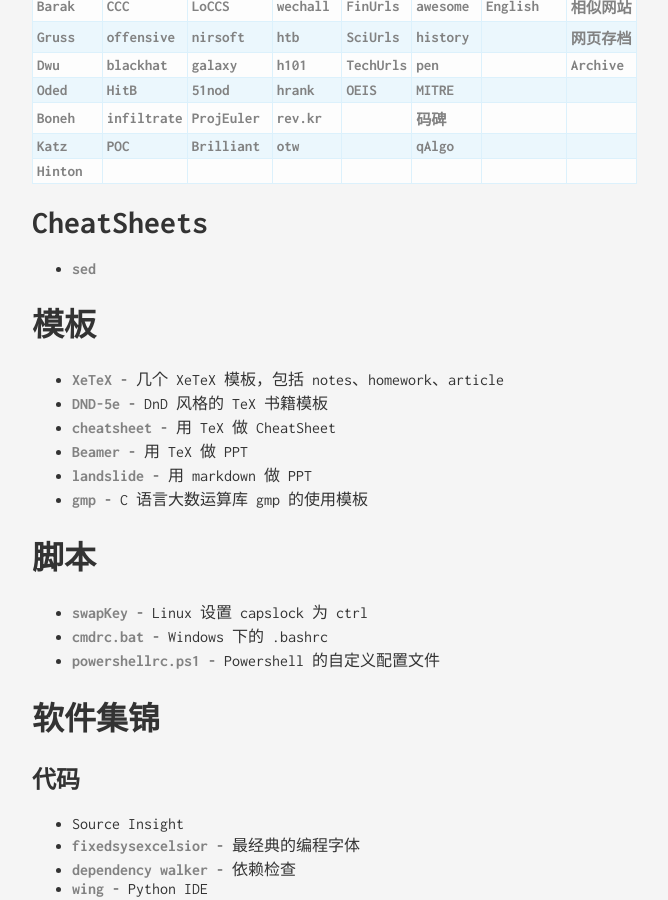
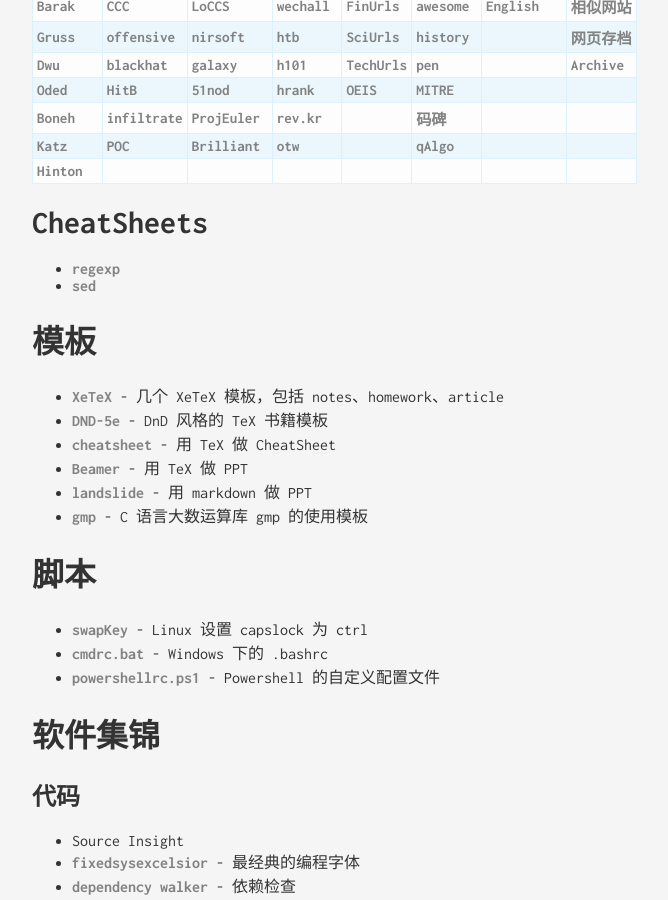
Before and after one commit to vainPointer/vainPointer.github.io, a Jekyll site: the page built from about.md, in a window 1280 px wide and 900 px high, scrolled down 991 px. Shown: the whole window, without its empty margins (208-876 px from the left). Built offline with Jekyll 4.4.1, drawn with Linux system fonts in a browser that asks for light colours.

Commit message:
regexp cheat sheet

```diff
--- a/about.md
+++ b/about.md
@@ -32,6 +32,7 @@
 
 # CheatSheets
 
+- [regexp](/download/cheatsheets/regexp.pdf)
 - [sed](/download/cheatsheets/sed.pdf)
 
 # 模板
```
Also changed, not shown: 1 other file.
